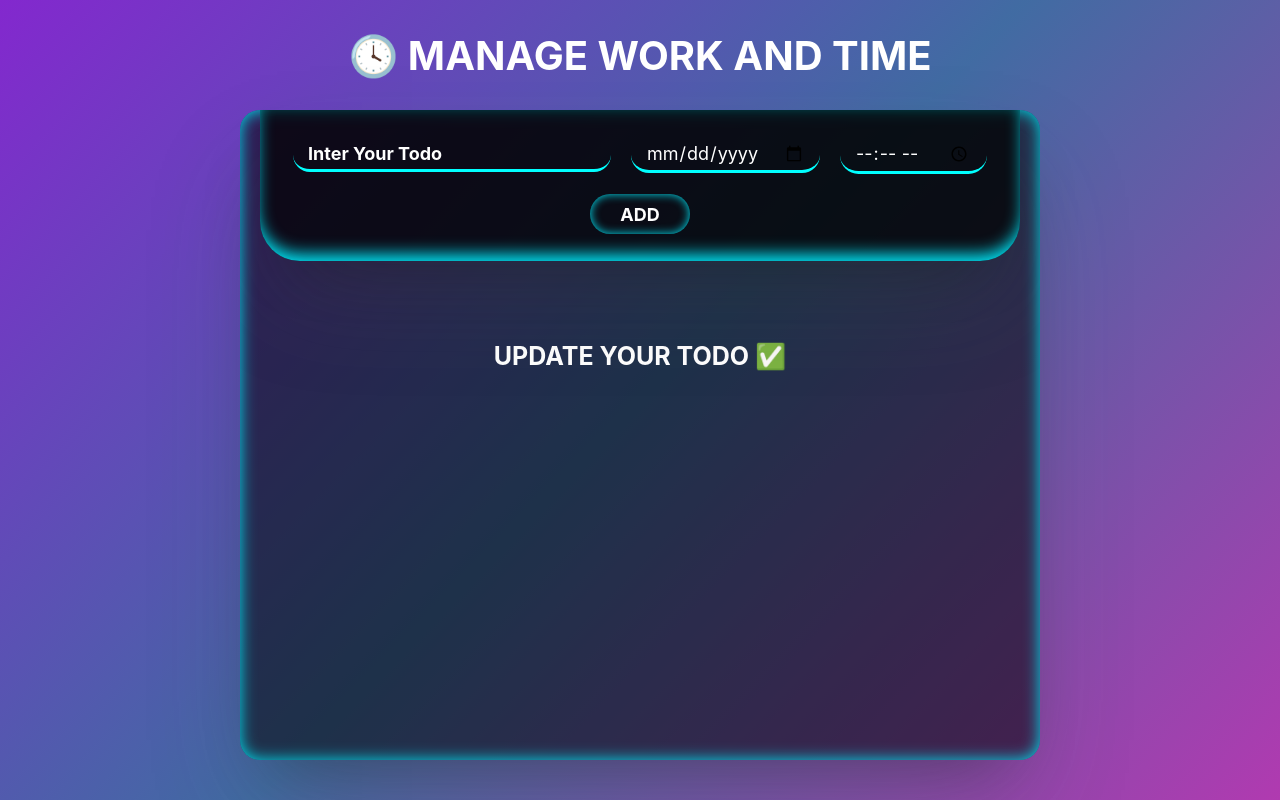
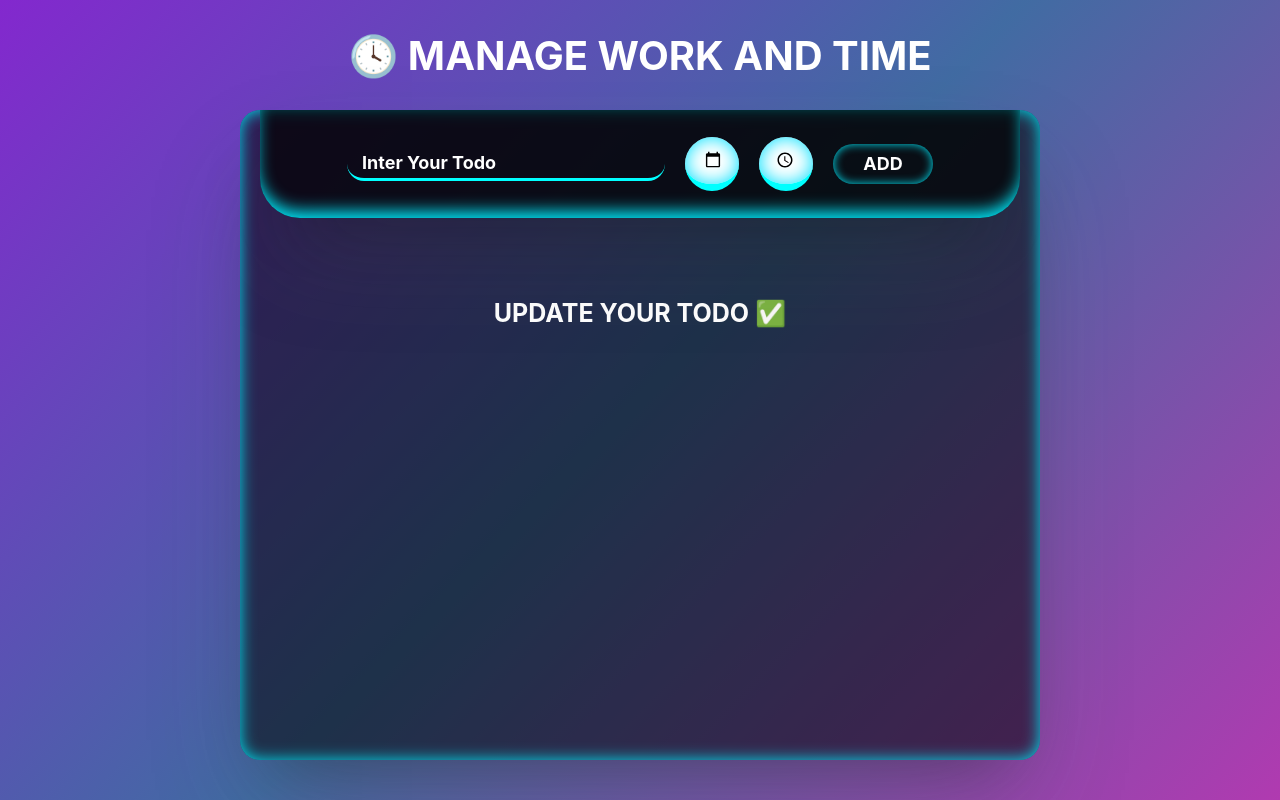
Before and after one commit to mohitanand744/TODO-App-Using-React, a React (Vite) app: page / in a window 1280 px wide. Built offline with nearby package versions, Linux system fonts and the light colour scheme.

Commit message:
UI Updated

```diff
--- a/src/App.jsx
+++ b/src/App.jsx
@@ -23,15 +23,15 @@ function App() {
         let ListData = newListData.current.value;
         let NewDate = newDateData.current.value;
         let NewTime = newTimeData.current.value;
-        let readyToAddData = [
+
+        setListData((listData) => [
           ...listData,
           {
             title: ListData,
             date: NewDate,
             time: NewTime,
           },
-        ];
-        setListData(readyToAddData);
+        ]);
 
         newListData.current.value = "";
         newDateData.current.value = "";
--- a/src/index.css
+++ b/src/index.css
@@ -30,6 +30,21 @@ body {
   justify-content: center;
   align-items: center;
   flex-direction: column;
+}
+
+input:nth-child(2),
+input:nth-child(3) {
+  width: 5.4rem;
+  height: 5.4rem;
+  border-bottom: 7px solid rgb(0, 255, 255);
+  display: flex;
+  justify-content: flex-end;
+  align-items: center;
+  color: #fff;
+  background: #ffffff;
+  box-shadow: rgba(71, 71, 71, 0.25) 0px 50px 100px -20px,
+    rgba(0, 0, 0, 0.3) 0px 30px 60px -30px,
+    rgb(0, 225, 255) 0px 0px 18px 0px inset;
 }
 
 .maincontainer {
```
